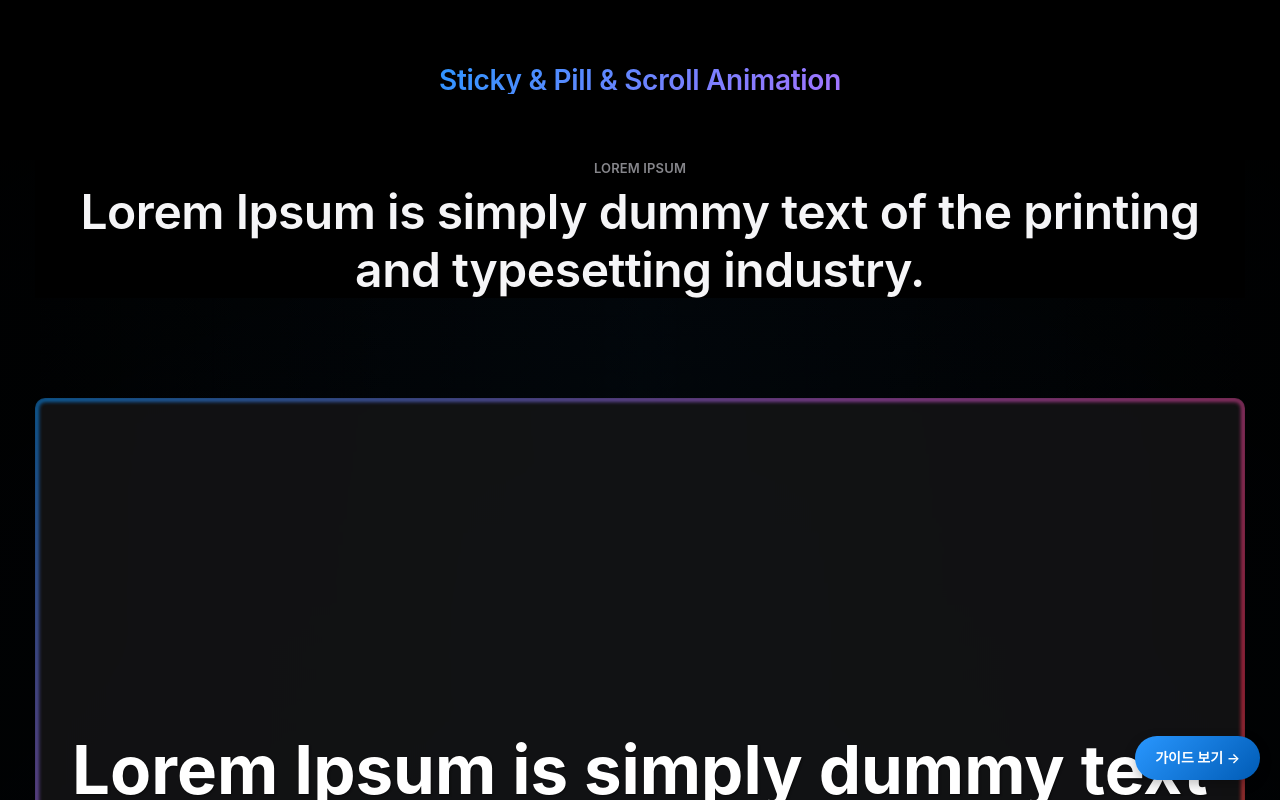
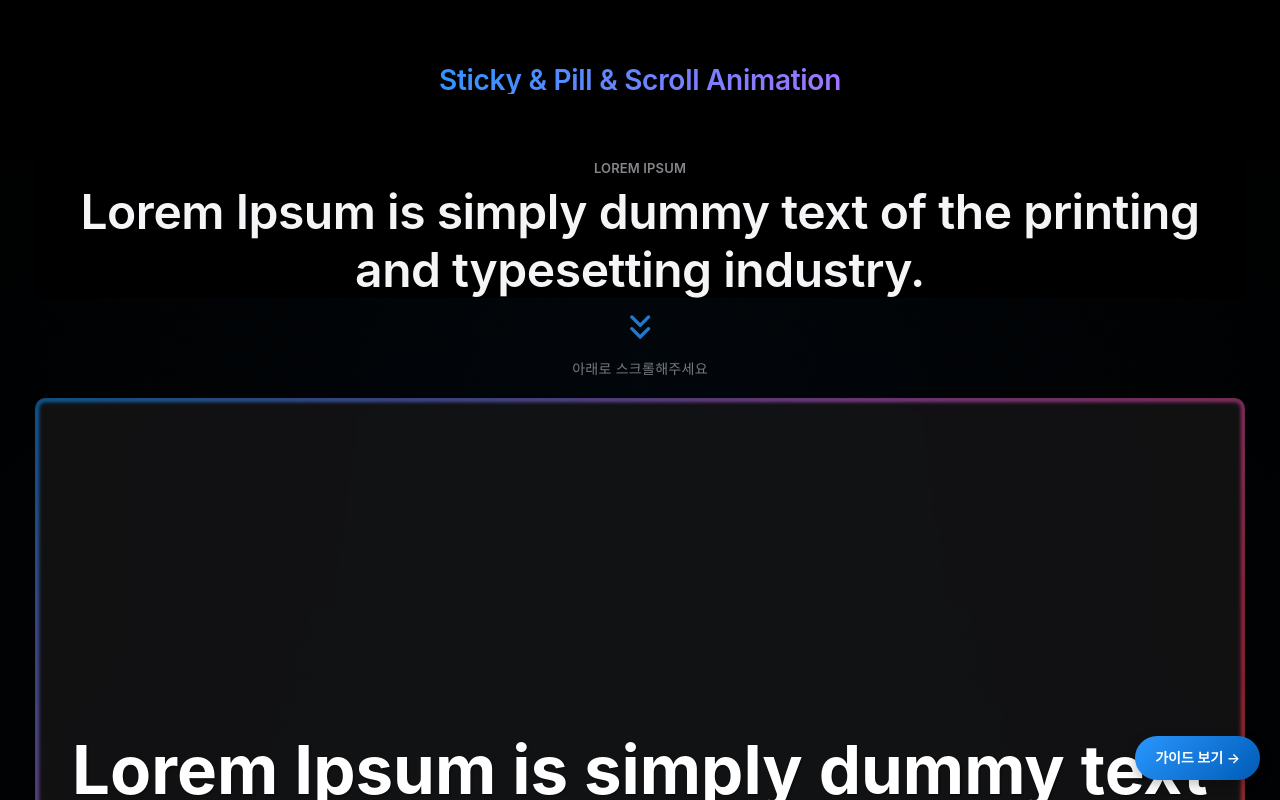
Before and after one commit to searchme86/gsap_apple_pill, a plain HTML site: page index.html in a window 1280 px wide. Shown: the top 800 px of the page. Drawn offline with nearby package versions, Linux system fonts and the light colour scheme.

Commit message:
⚡️ 스크롤 인디케이터 애니메이션 추가

```diff
--- a/index.html
+++ b/index.html
@@ -196,6 +196,123 @@
         justify-content: center;
         align-items: center;
         margin-bottom: 100px;
+        position: relative;
+      }
+
+      .scroll-indicator-container {
+        position: absolute;
+        bottom: -60px;
+        left: 50%;
+        transform: translateX(-50%);
+        display: flex;
+        flex-direction: column;
+        align-items: center;
+        gap: 8px;
+        animation: scrollIndicatorBounce 2s ease-in-out infinite;
+        z-index: 10;
+      }
+
+      .scroll-indicator-icon {
+        width: 32px;
+        height: 32px;
+        color: var(--mx-pro-blue);
+        opacity: 0.8;
+        transition: all 0.3s ease;
+      }
+
+      .scroll-indicator-icon svg {
+        width: 100%;
+        height: 100%;
+      }
+
+      .scroll-indicator-text {
+        font-size: 12px;
+        font-weight: 500;
+        color: var(--sk-glyph-gray-secondary);
+        text-align: center;
+        letter-spacing: 0.02em;
+        opacity: 0.9;
+        white-space: nowrap;
+      }
+
+      @keyframes scrollIndicatorBounce {
+        0%,
+        20%,
+        50%,
+        80%,
+        100% {
+          transform: translateX(-50%) translateY(0);
+        }
+        40% {
+          transform: translateX(-50%) translateY(-8px);
+        }
+        60% {
+          transform: translateX(-50%) translateY(-4px);
+        }
+      }
+
+      /* 호버 효과 */
+      .scroll-indicator-container:hover {
+        animation-play-state: paused;
+      }
+
+      .scroll-indicator-container:hover .scroll-indicator-icon {
+        color: var(--mx-pro-blue);
+        opacity: 1;
+        transform: scale(1.1);
+      }
+
+      .scroll-indicator-container:hover .scroll-indicator-text {
+        color: var(--sk-body-text-color);
+        opacity: 1;
+      }
+
+      @media (min-width: 375px) {
+        .scroll-indicator-container {
+          bottom: -70px;
+          gap: 10px;
+        }
+
+        .scroll-indicator-icon {
+          width: 36px;
+          height: 36px;
+        }
+
+        .scroll-indicator-text {
+          font-size: 13px;
+        }
+      }
+
+      @media (min-width: 768px) {
+        .scroll-indicator-container {
+          bottom: -80px;
+          gap: 12px;
+        }
+
+        .scroll-indicator-icon {
+          width: 40px;
+          height: 40px;
+        }
+
+        .scroll-indicator-text {
+          font-size: 14px;
+        }
+
+        @keyframes scrollIndicatorBounce {
+          0%,
+          20%,
+          50%,
+          80%,
+          100% {
+            transform: translateX(-50%) translateY(0);
+          }
+          40% {
+            transform: translateX(-50%) translateY(-12px);
+          }
+          60% {
+            transform: translateX(-50%) translateY(-6px);
+          }
+        }
       }
 
       .display-eyebrow-text {
@@ -221,17 +338,14 @@
         word-wrap: break-word;
       }
 
-      /* 핵심 수정: device-image-section */
       .device-image-section {
         position: relative;
         backdrop-filter: blur(6px);
         -webkit-backdrop-filter: blur(6px);
-        /* height: 100vh; */
         overflow: hidden;
         will-change: height;
       }
 
-      /* 핵심 수정: Flexbox ONLY 중앙정렬 시스템 */
       .device-image-container {
         position: relative;
         width: 100%;
@@ -1539,6 +1653,24 @@
             Lorem Ipsum is simply dummy text of the printing <br />and
             typesetting industry.
           </p>
+
+          <div class="scroll-indicator-container">
+            <div class="scroll-indicator-icon">
+              <svg
+                xmlns="http://www.w3.org/2000/svg"
+                viewBox="0 0 24 24"
+                fill="none"
+                stroke="currentColor"
+                stroke-width="2"
+                stroke-linecap="round"
+                stroke-linejoin="round"
+              >
+                <path d="m7 13 5 5 5-5" />
+                <path d="m7 6 5 5 5-5" />
+              </svg>
+            </div>
+            <span class="scroll-indicator-text">아래로 스크롤해주세요</span>
+          </div>
         </div>
 
         <div class="device-image-section" id="deviceImageSection">
```
